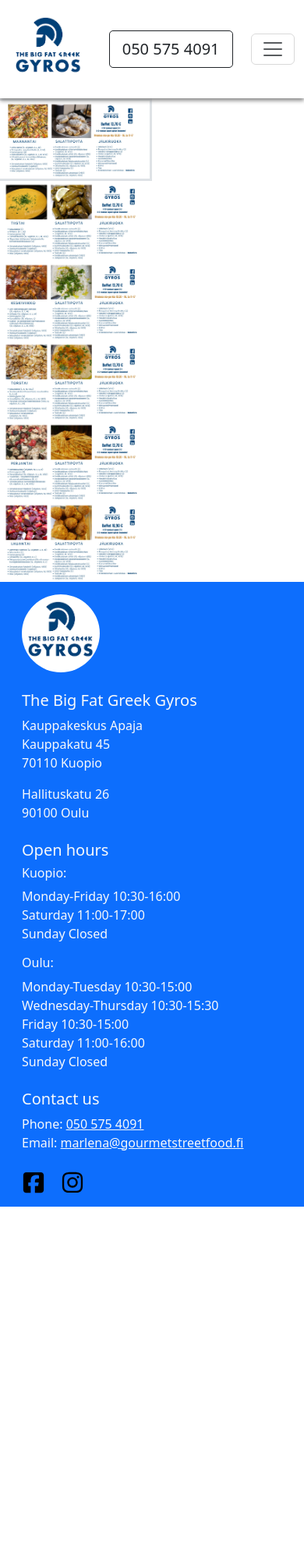
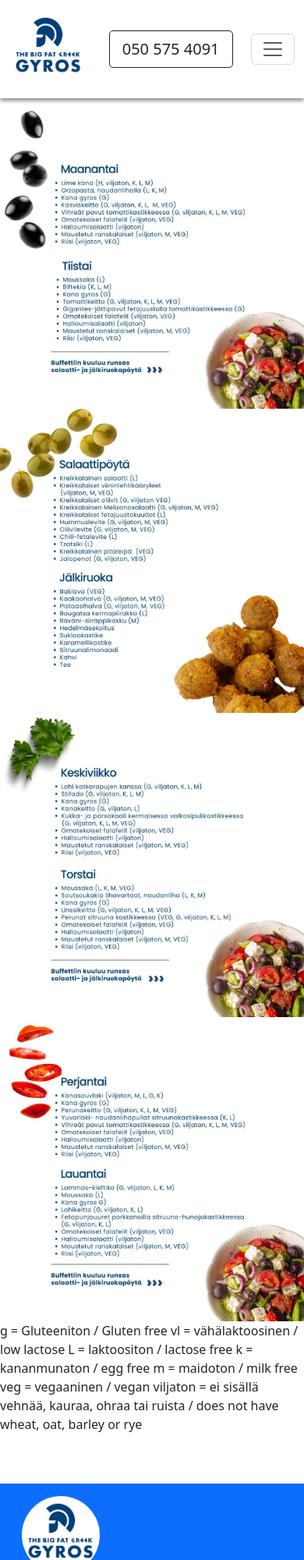
Before and after one commit to nikolaosgavras/thebigfatgreekgyros, a plain HTML site: page kuopiowinter.html in a window 390 px wide. Shown: the top 2000 px of the page at 78% size. Before the commit the page ends 1547 px from the top, so only its background shows below. Drawn offline with nearby package versions, Linux system fonts and the light colour scheme.

Commit message:
cool changes

```diff
--- a/kuopiowinter.html
+++ b/kuopiowinter.html
@@ -326,31 +326,41 @@
 
   -->
 
-  <div class="container-fluid p-0 overflow-hidden">
+  <div class="container-fluid p-0 overflow-hidden mt-2 mb-5">
     <div class="row">
-      <div class="col-6 border border-3">
-        <img src="images/maanantaiKuopio.jpg" class="img-fluid w-100" alt="">
+      <div class="col-1 "></div>
+      <div class="col-md-5 col-sm-12">
+        <img src="images/maanantaiTiistaiKuopio.jpg" class="img-fluid w-100" alt="">
       </div>
-      <div class="col-6"></div>
 
-      <div class="col-6">
-        <img src="images/tiistaiKuopio.jpg" class="img-fluid w-100" alt="">
+      <div class="col-md-5 col-sm-12">
+        <img src="images/salaattiJalkiruoka.jpg" class="img-fluid w-100" alt="">
       </div>
-      <div class="col-6"></div>
-      <div class="col-6">
-        <img src="images/keskiviikkoKuopio.jpg" class="img-fluid w-100" alt="">
     </div>
-    <div class="col-6"></div>
-    <div class="col-6">
-      <img src="images/torstaiKuopio.jpg" class="img-fluid w-100" alt="">
+    <div class="row">
+      <div class="col-1"></div>
+      <div class="col-md-5 col-sm-12">
+        <img src="images/keskiviikkoTorstaiKuopio.jpg" class="img-fluid w-100" alt="">
+      </div>
     </div>
-    <div class="col-6"></div>
-    <div class="col-6">
-      <img src="images/perjantaiKuopio.jpg" class="img-fluid w-100" alt="">
+    <div class="row">
+      <div class="col-1"></div>
+      <div class="col-md-5 col-sm-12">
+        <img src="images/perjantaiLauantaiKuopio.jpg" class="img-fluid w-100" alt="">
+      </div>
     </div>
-    <div class="col-6"></div>
-    <div class="col-6">
-      <img src="images/lauantaiKuopio.jpg" class="img-fluid w-100" alt="">
+    <div class="row">
+      <div class="col-md-12">
+        <p>
+          g = Gluteeniton / Gluten free
+          vl = vähälaktoosinen / low lactose
+          L = laktoositon / lactose free
+          k = kananmunaton / egg free
+          m = maidoton / milk free
+          veg = vegaaninen / vegan
+          viljaton = ei sisällä vehnää, kauraa, ohraa tai ruista / does not have wheat, oat, barley or rye
+        </p>
+      </div>
     </div>
   </div>
 
```
Also changed, not shown: aboutus.html (+27 -25 lines), images/aboutus1.jpg (added), images/keskiviikkoTorstaiKuopio.jpg (added), images/maanantaiTiistaiKuopio.jpg (added), images/perjantaiLauantaiKuopio.jpg (added), images/salaattiJalkiruoka.jpg (added).
